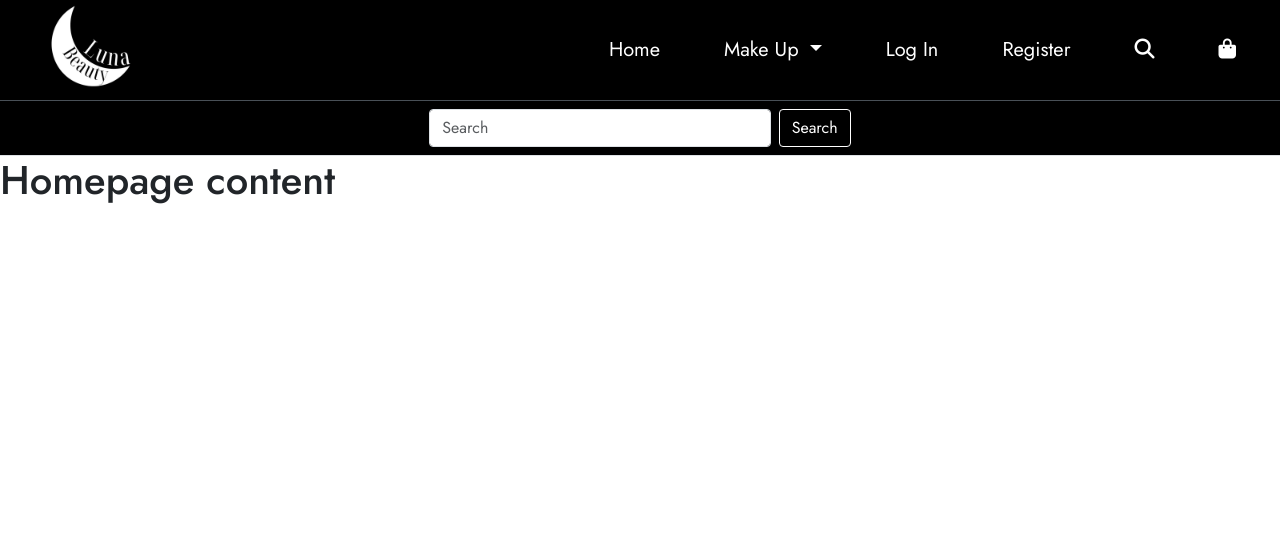
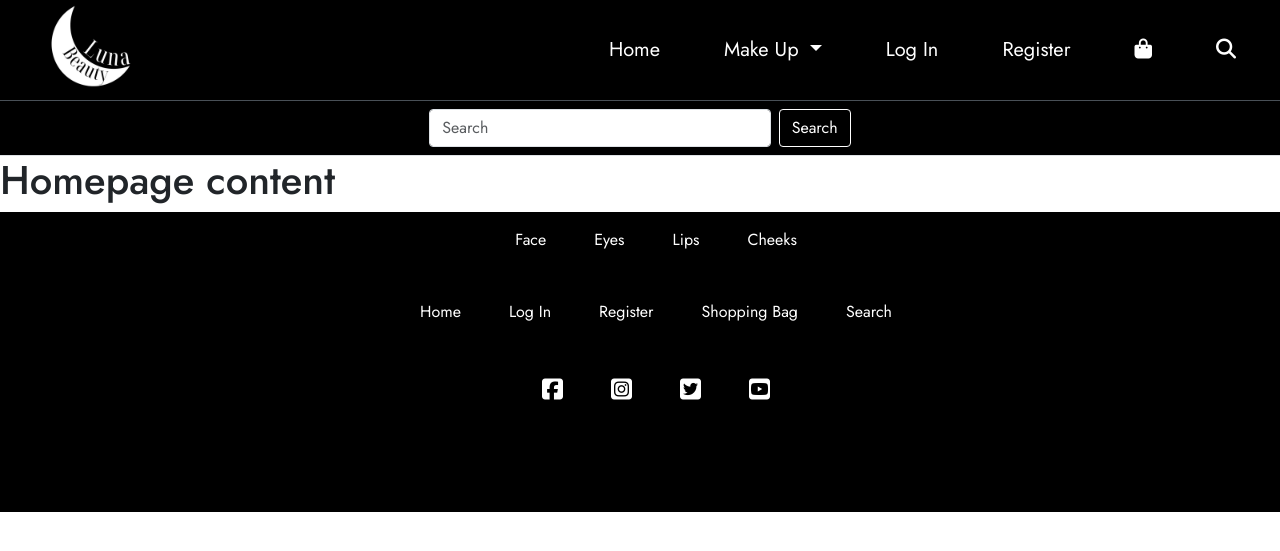
Before and after one commit to lilli-mcnally/luna-beauty, a Django app: page / in a window 1280 px wide. Shown: the top 551 px of the page. Run offline with Django 3.2, Linux system fonts and the light colour scheme; some libraries are stand-ins or nearby versions.

Commit message:
Add Footer content and styling

```diff
--- a/static/css/base.css
+++ b/static/css/base.css
@@ -3,6 +3,8 @@
 body {
     font-family: 'Jost', sans-serif;
 }
+
+/* Header */
 
 #logo {
     background: url(/media/logo-black.webp) no-repeat center center;
@@ -14,6 +16,10 @@ body {
 header {
     background-color: #000;
     font-size: 20px;
+}
+
+.nav-link:visited {
+    color: #fff;
 }
 
 .nav-link {
@@ -35,3 +41,20 @@ header {
     color: #000;
     border: 1px solid #000;
 }
+
+/* Footer */
+
+.lb-footer {
+    background-color: #000;
+    height: 300px;
+    font-size: 16px;
+}
+
+.lb-footer ul {
+    list-style-type: none;
+    justify-content: center;
+}
+
+#lb-socials {
+    font-size: 24px;
+}
--- a/templates/base.html
+++ b/templates/base.html
@@ -38,7 +38,7 @@
 <body>
     <header>
         <div class="container-fluid px-0">
-            <nav class="navbar border-bottom border-body navbar-expand-md p-0" id="luna-nav" data-bs-theme="dark">
+            <nav class="navbar border-bottom border-body navbar-expand-md p-0" data-bs-theme="dark">
                 <div class="container-fluid col-12">
                     <a class="navbar-brand mx-4 p-0" id="logo" href="{% url 'home' %}"></a>
                     <button class="navbar-toggler mx-4" type="button" data-bs-toggle="collapse"
@@ -81,18 +81,18 @@
                             </li>
                             {% endif %}
                             <li class="nav-item px-3 py-1 px-xl-4 py-md-3">
-                                <a class="nav-link" href="#"><i class="fa-solid fa-magnifying-glass"></i></a>
+                                <a class="nav-link" href="#"><i class="fa-solid fa-bag-shopping"></i>
+                                </a>
                             </li>
                             <li class="nav-item px-3 py-1 px-xl-4 py-md-3">
-                                <a class="nav-link" href="#"><i class="fa-solid fa-bag-shopping"></i>
-                                </a>
+                                <a class="nav-link" href="#"><i class="fa-solid fa-magnifying-glass"></i></a>
                             </li>
                         </ul>
                     </div>
                 </div>
         </div>
         <div class="container-fluid col-12 px-0">
-            <div class="border-bottom border-body navbar-expand-md d-flex justify-content-center p-2" id="luna-search">
+            <div class="border-bottom border-body navbar-expand-md d-flex justify-content-center p-2">
                 <form class="d-flex col-4" role="search" method="GET" action="">
                     <input class="form-control me-2 rounded-1" type="text" name="q" placeholder="Search"
                         aria-label="Search">
@@ -110,6 +110,67 @@
 
     {% block postloadjs %}
     {% endblock %}
+
+    <footer>
+        <div class="row">
+            <div class="col-12 lb-footer">
+                <ul class="d-flex align-items-center">
+                    <li class="nav-item px-3 py-1 px-xl-4 py-md-3">
+                        <a class="nav-link" href="#">Face</a>
+                    </li>
+                    <li class="nav-item px-3 py-1 px-xl-4 py-md-3">
+                        <a class="nav-link" href="#">Eyes</a>
+                    </li>
+                    <li class="nav-item px-3 py-1 px-xl-4 py-md-3">
+                        <a class="nav-link" href="#">Lips</a>
+                    </li>
+                    <li class="nav-item px-3 py-1 px-xl-4 py-md-3">
+                        <a class="nav-link" href="#">Cheeks</a>
+                    </li>
+                </ul>
+                <ul class="d-flex align-items-center">
+                    <li class="nav-item px-3 py-1 px-xl-4 py-md-3">
+                        <a class="nav-link" aria-current="page" href="{% url 'home' %}">Home</a>
+                    </li>
+                    {% if request.user.is_authenticated %}
+                    <li class="nav-item px-3 py-1 px-xl-4 py-md-3">
+                        <a class="nav-link" href="#">Profile</a>
+                    </li>
+                    {% if request.user.is_superuser %}
+                    <li class="nav-item px-3 py-1 px-xl-4 py-md-3">
+                        <a class="nav-link" href="#">Manage Products</a>
+                    </li>
+                    {% endif %}
+                    {% else %}
+                    <li class="nav-item px-3 py-1 px-xl-4 py-md-3">
+                        <a class="nav-link" href="#">Log In</a>
+                    </li>
+                    <li class="nav-item px-3 py-1 px-xl-4 py-md-3">
+                        <a class="nav-link" href="#">Register</a>
+                    </li>
+                    {% endif %}
+                    <li class="nav-item px-3 py-1 px-xl-4 py-md-3">
+                        <a class="nav-link" href="#">Shopping Bag
+                        </a>
+                    </li>
+                    <li class="nav-item px-3 py-1 px-xl-4 py-md-3">
+                        <a class="nav-link" href="#">Search</a>
+                    </li>
+                </ul>
+                <ul class="d-flex align-items-center" id="lb-socials">
+                    <li class="nav-item px-3 py-1 px-xl-4 py-md-3"><a class="nav-link" href="https://www.facebook.com/"
+                            target="_blank"><i class="fa-brands fa-square-facebook"></i></a></li>
+                    <li class="nav-item px-3 py-1 px-xl-4 py-md-3"><a class="nav-link" href="https://www.instagram.com/"
+                            target="_blank"><i class="fa-brands fa-square-instagram"></i></a></li>
+                    <li class="nav-item px-3 py-1 px-xl-4 py-md-3"><a class="nav-link" href="https://twitter.com/"
+                            target="_blank"><i class="fa-brands fa-square-twitter"></i></a>
+                    </li>
+                    <li class="nav-item px-3 py-1 px-xl-4 py-md-3"><a class="nav-link" href="https://www.youtube.com/"
+                            target="_blank"><i class="fa-brands fa-square-youtube"></i></a></li>
+                </ul>
+            </div>
+        </div>
+    </footer>
 </body>
 
 </html>
```
